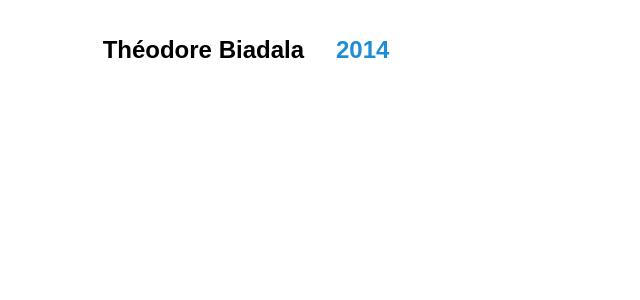
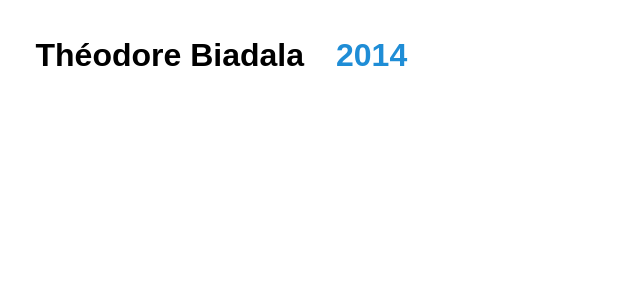
Before and after one commit to theodoreb/theodoreb.github.io, a Jekyll site: the page built from index.html, in a window 1280 px wide. Shown: the top 300 px of the page, without its empty margins (0-640 px from the left). Built offline with Jekyll 4.4.1, drawn with Linux system fonts in a browser that asks for light colours; Markdown is read by kramdown in place of the engine named in the settings.

Commit message:
Use H1 size for clarity

```diff
--- a/css/custom.css
+++ b/css/custom.css
@@ -11,9 +11,9 @@
   text-decoration: underline;
 }
 
-h1 {
-  font-size: 1.5em;
-  margin: 0.83em 0;
+h2:first-child {
+  font-size: 2em;
+  margin: 0.67em 0;
 }
 
 .pure-g-r > .box {
```
